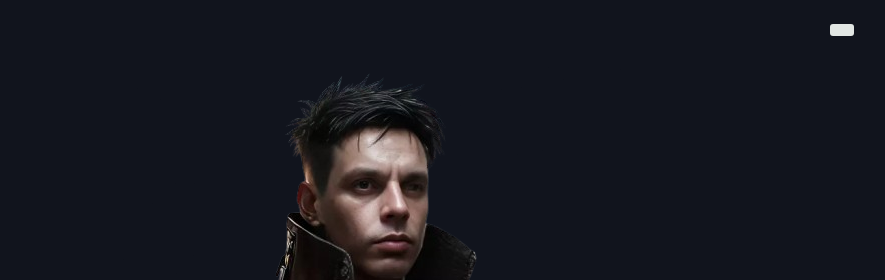
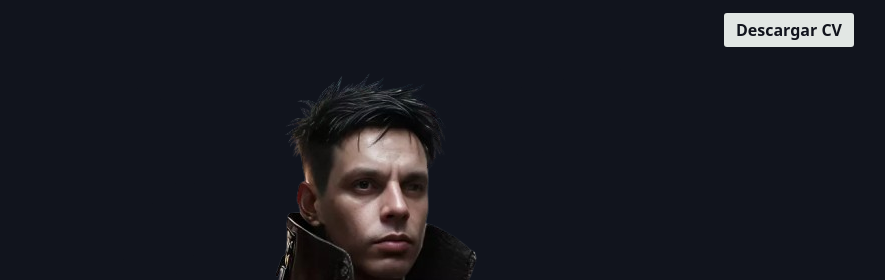
Before and after one commit to rr69sport/richard-ramirez, an Astro site: page / in a window 1280 px wide. Shown: the top 280 px of the page, 269-1154 px from the left. Built offline with nearby package versions, Linux system fonts and the light colour scheme; Astro itself is replaced by a stand-in of ours.

Commit message:
Added the text "Download CV"

```diff
--- a/src/components/SocialMedia.astro
+++ b/src/components/SocialMedia.astro
@@ -15,7 +15,7 @@ import LinkedInIcon from '@/icons/LinkedInIcon.astro'
     </a>
   </li>
   <li class="full-left">
-    <a href="/assets/cv/Richard-Ramirez-CV.pdf" download="Richard-Ramirez-CV.pdf"></a>
+    <a href="/assets/cv/Richard-Ramirez-CV.pdf" download="Richard-Ramirez-CV.pdf">Descargar CV</a>
   </li>
 </ul>
 
```
